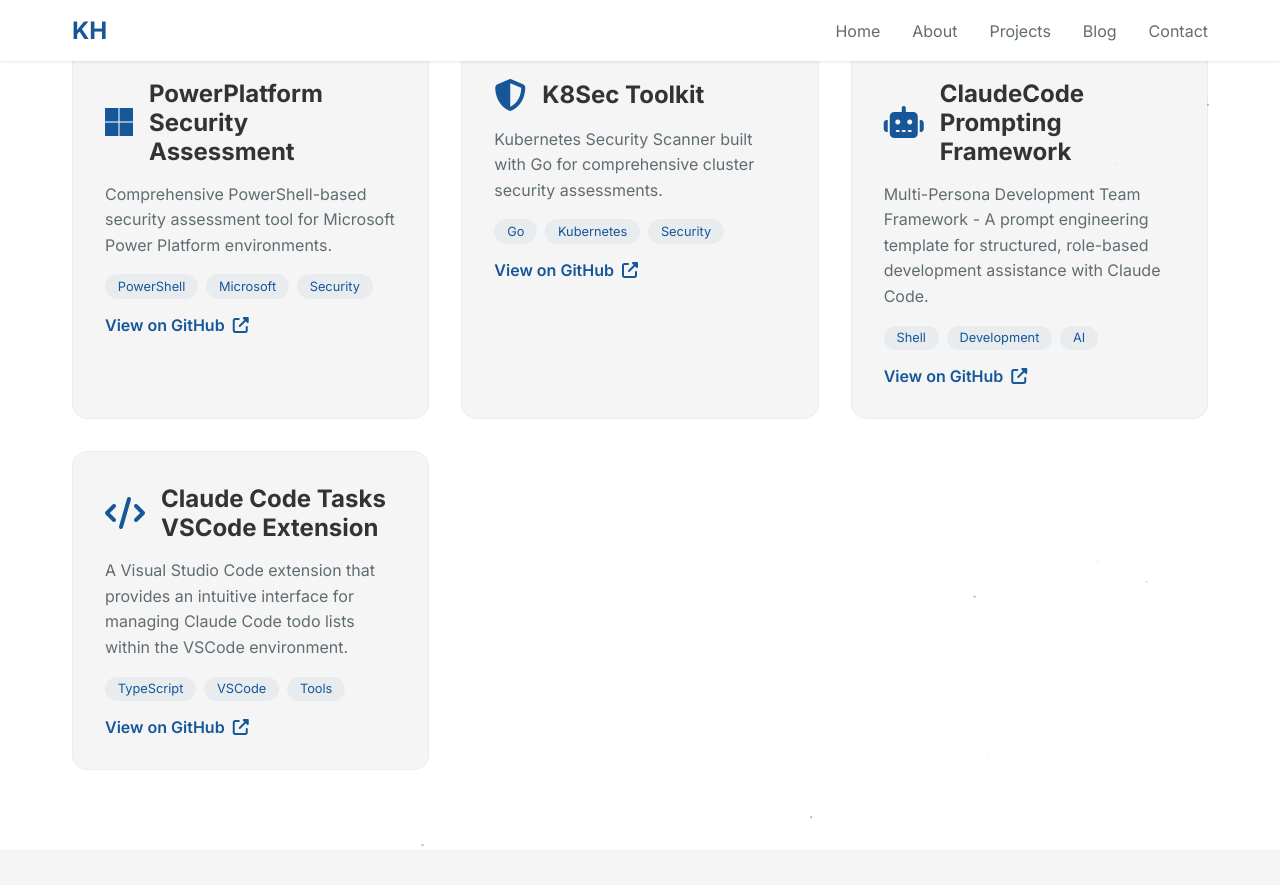
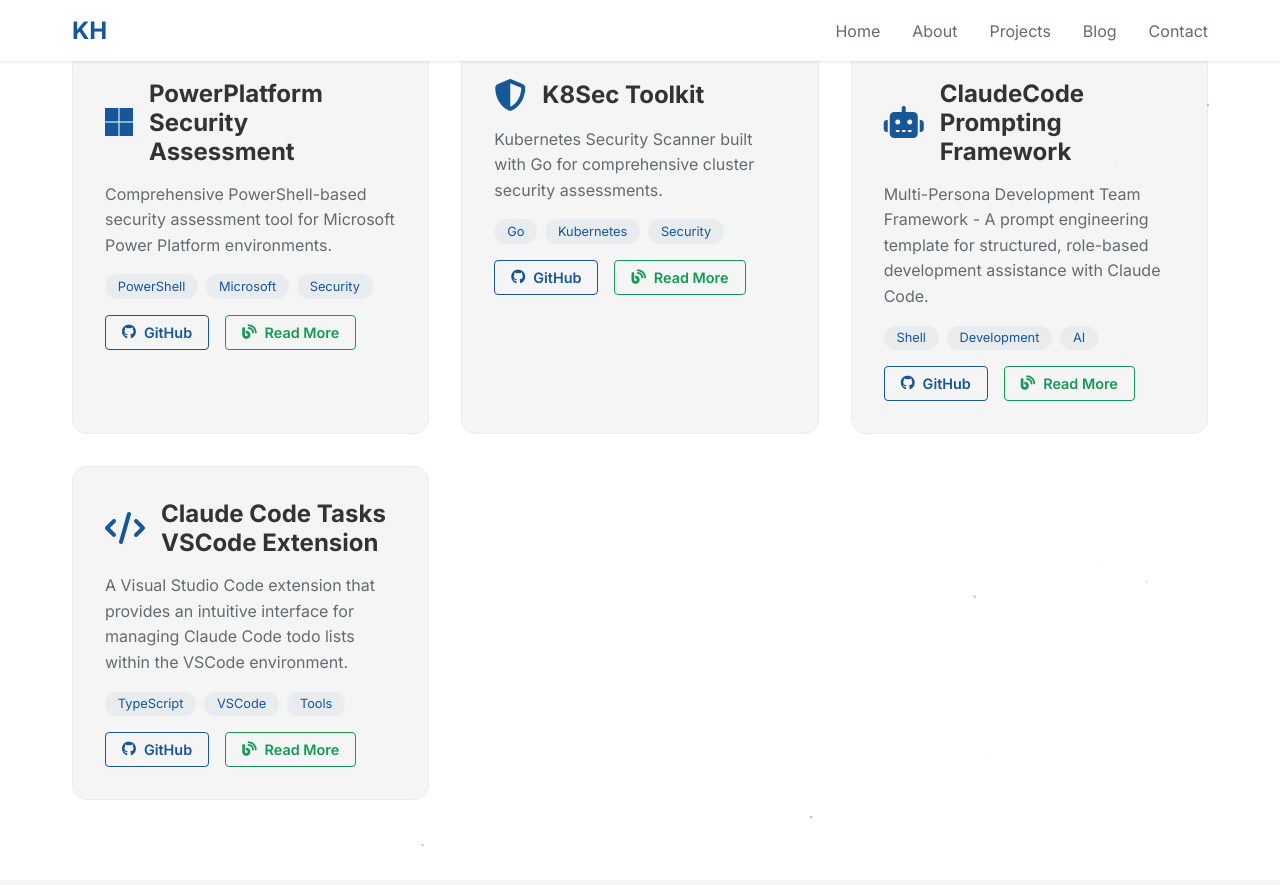
Before and after one commit to kholcomb/kholcomb.github.io, a Jekyll site: the page built from index.md, in a window 1280 px wide and 900 px high, scrolled down 1606 px. Shown: the top 885 px of the window. Built offline with Jekyll 4.4.1, drawn with Linux system fonts in a browser that asks for light colours.

Commit message:
Add blog post links to project cards
- Added blog_url field to each project in projects.yml
- Updated portfolio-content.html to display both GitHub and blog links
- Enhanced project card styling with side-by-side link buttons
- Added Cayman theme styling for project links
- Blog links use 'Read More' text with blog icon
- GitHub links use GitHub icon for better visual distinction

Each project now has a direct link to its detailed blog post,
improving content discovery and user engagement.

🤖 Generated with [Claude Code](https://claude.ai/code)

Co-Authored-By: Claude <noreply@anthropic.com>

```diff
--- a/_data/projects.yml
+++ b/_data/projects.yml
@@ -6,6 +6,7 @@
     - "Microsoft"
     - "Security"
   github_url: "https://github.com/kholcomb/PowerPlatform-Security-Assessment"
+  blog_url: "/blog/2024/12/19/powerplatform-security-assessment-tool/"
 
 - name: "K8Sec Toolkit"
   description: "Kubernetes Security Scanner built with Go for comprehensive cluster security assessments."
@@ -15,6 +16,7 @@
     - "Kubernetes"
     - "Security"
   github_url: "https://github.com/kholcomb/k8sec-toolkit"
+  blog_url: "/blog/2024/12/19/k8sec-toolkit-kubernetes-security/"
 
 - name: "ClaudeCode Prompting Framework"
   description: "Multi-Persona Development Team Framework - A prompt engineering template for structured, role-based development assistance with Claude Code."
@@ -24,6 +26,7 @@
     - "Development"
     - "AI"
   github_url: "https://github.com/kholcomb/ClaudeCode_Prompting_Framework"
+  blog_url: "/blog/2024/12/19/claudecode-prompting-framework/"
 
 - name: "Claude Code Tasks VSCode Extension"
   description: "A Visual Studio Code extension that provides an intuitive interface for managing Claude Code todo lists within the VSCode environment."
@@ -33,3 +36,4 @@
     - "VSCode"
     - "Tools"
   github_url: "https://github.com/kholcomb/claude-code-tasks-vscode"
+  blog_url: "/blog/2024/12/19/claude-code-tasks-vscode-extension/"
--- a/_includes/portfolio-content.html
+++ b/_includes/portfolio-content.html
@@ -90,9 +90,16 @@
                     <span class="tag">{{ tag }}</span>
                     {% endfor %}
                 </div>
-                <a href="{{ project.github_url }}" class="project-link" target="_blank">
-                    View on GitHub <i class="fas fa-external-link-alt"></i>
-                </a>
+                <div class="project-links">
+                    <a href="{{ project.github_url }}" class="project-link" target="_blank">
+                        <i class="fab fa-github"></i> GitHub
+                    </a>
+                    {% if project.blog_url %}
+                    <a href="{{ project.blog_url | relative_url }}" class="project-link blog-link">
+                        <i class="fas fa-blog"></i> Read More
+                    </a>
+                    {% endif %}
+                </div>
             </div>
             {% endfor %}
         </div>
--- a/assets/css/style.scss
+++ b/assets/css/style.scss
@@ -127,3 +127,26 @@ body.cayman .pagination .current {
   color: white !important;
   border-color: var(--primary-color) !important;
 }
+
+/* Project links Cayman styling */
+body.cayman .project-link {
+  border-color: var(--primary-color) !important;
+  color: var(--primary-color) !important;
+}
+
+body.cayman .project-link:hover {
+  background: var(--primary-color) !important;
+  color: white !important;
+  box-shadow: 0 4px 8px rgba(21, 87, 153, 0.3) !important;
+}
+
+body.cayman .project-link.blog-link {
+  border-color: var(--secondary-color) !important;
+  color: var(--secondary-color) !important;
+}
+
+body.cayman .project-link.blog-link:hover {
+  background: var(--secondary-color) !important;
+  color: white !important;
+  box-shadow: 0 4px 8px rgba(21, 153, 87, 0.3) !important;
+}
--- a/styles.css
+++ b/styles.css
@@ -451,6 +451,13 @@ body.cayman {
     color: var(--primary-color);
 }
 
+.project-links {
+    display: flex;
+    gap: 1rem;
+    margin-top: 1rem;
+    flex-wrap: wrap;
+}
+
 .project-link {
     color: var(--primary-color);
     text-decoration: none;
@@ -458,11 +465,30 @@ body.cayman {
     display: inline-flex;
     align-items: center;
     gap: 0.5rem;
-    transition: gap 0.3s ease;
+    padding: 0.5rem 1rem;
+    border: 1px solid var(--primary-color);
+    border-radius: 4px;
+    transition: all 0.3s ease;
+    font-size: 0.9rem;
+    min-width: fit-content;
 }
 
 .project-link:hover {
-    gap: 1rem;
+    background: var(--primary-color);
+    color: white;
+    transform: translateY(-2px);
+    box-shadow: 0 4px 8px rgba(0, 136, 255, 0.3);
+}
+
+.project-link.blog-link {
+    border-color: var(--secondary-color);
+    color: var(--secondary-color);
+}
+
+.project-link.blog-link:hover {
+    background: var(--secondary-color);
+    color: white;
+    box-shadow: 0 4px 8px rgba(0, 255, 136, 0.3);
 }
 
 .contact {
```
